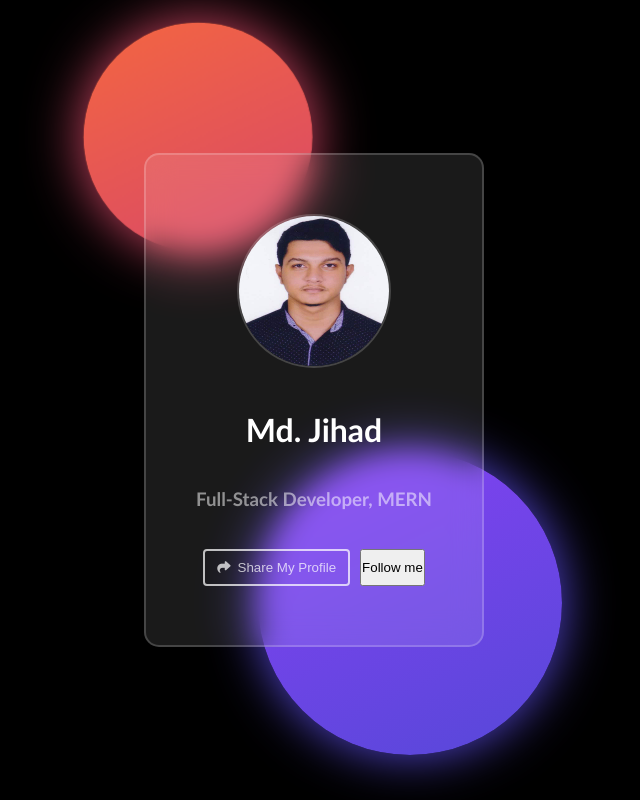
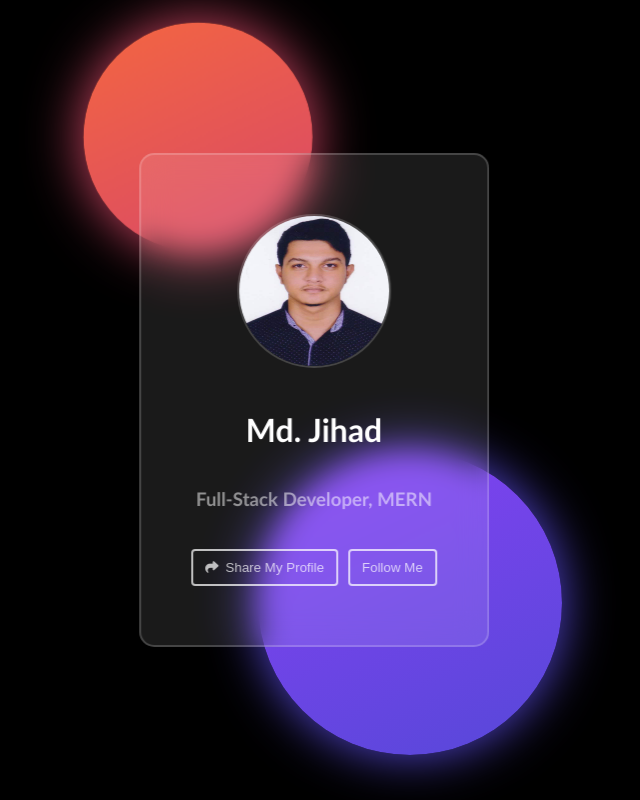
Before and after one commit to Jihad7518/Modal-web, a plain HTML site: page index.html in a window 1280 px wide. Shown: the whole page, without its empty margins (326-966 px from the left). Drawn offline with Linux system fonts and the light colour scheme.

Commit message:
Update index.html

```diff
--- a/index.html
+++ b/index.html
@@ -5,7 +5,7 @@
   <meta charset="UTF-8" />
   <meta http-equiv="X-UA-Compatible" content="IE=edge" />
   <meta name="viewport" content="width=device-width, initial-scale=1.0" />
-  <title>Profile Share Modal | Codehelp</title>
+  <title>Profile Share Modal</title>
   <link rel="shortcut icon" href="./assets/icon.webp" type="image/x-icon">
   <link rel="stylesheet" href="./style.css" />
 </head>
@@ -31,7 +31,7 @@
           <div>share my profile</div>
         </button>
 
-        <button class="btn-follow btn-card">Follow me</button>
+        <button class="btn-follow btn-share btn-card">Follow me</button>
       </div>
     </div>
   </div>
```
